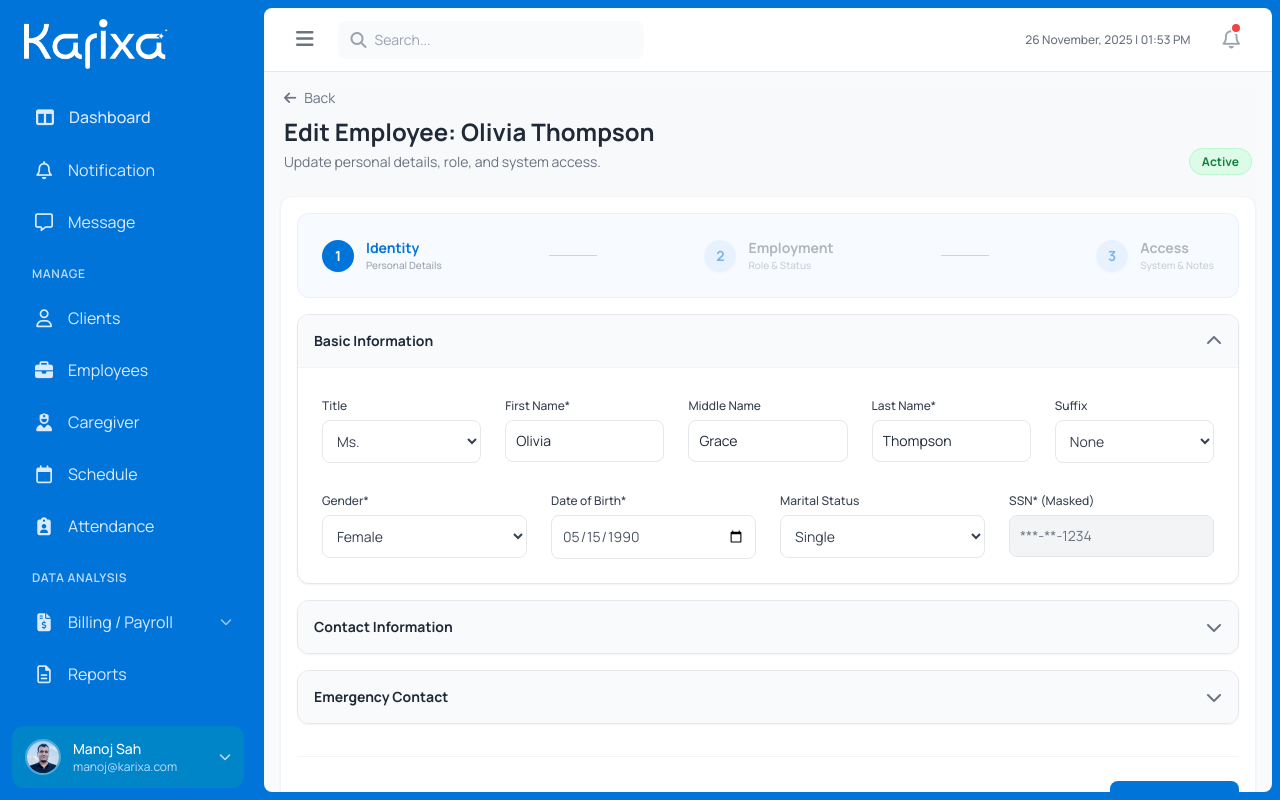
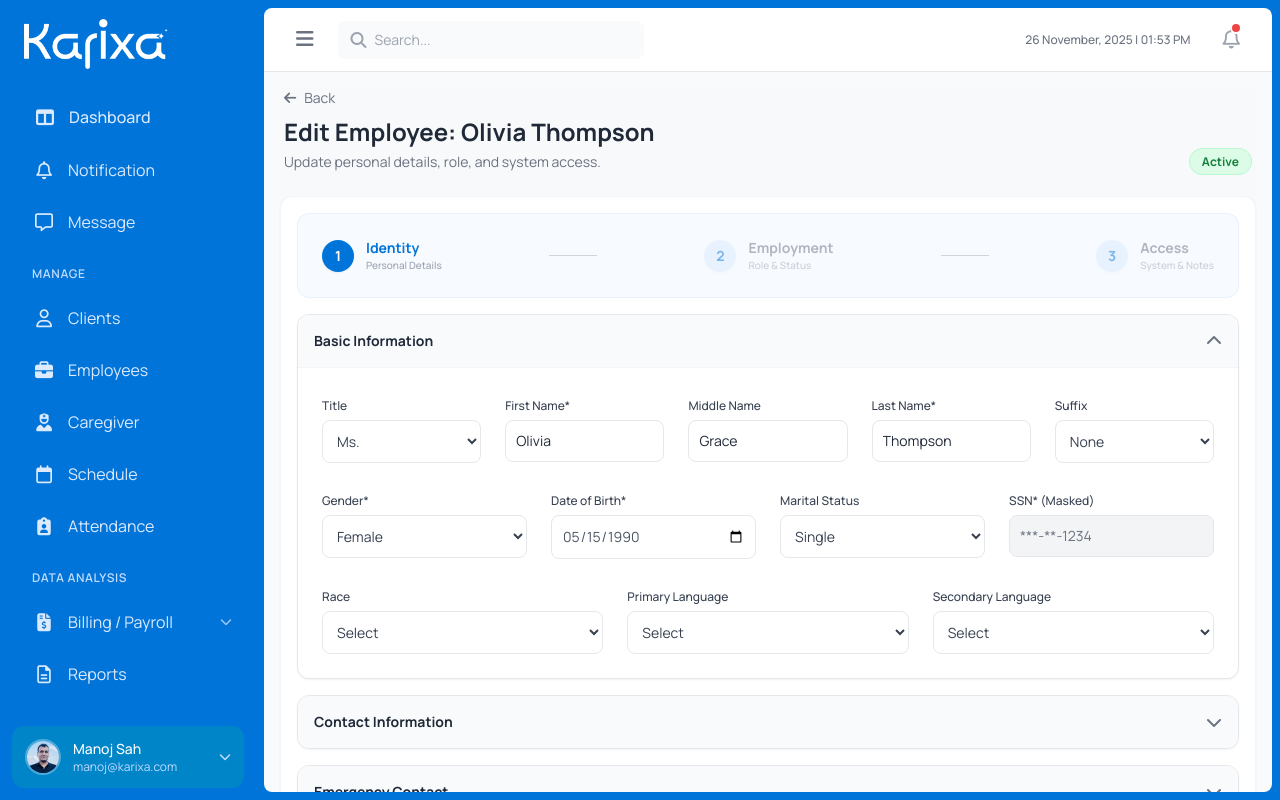
Before and after one commit to manozks/karixa-dashboard, a Next.js app: page /employees/1/edit in a window 1280 px wide. Built offline with nearby package versions, Linux system fonts and the light colour scheme.

Commit message:
pages updated

```diff
--- a/app/employees/[id]/edit/page.tsx
+++ b/app/employees/[id]/edit/page.tsx
@@ -169,11 +169,16 @@ export default function EditEmployeePage() {
                             <InputField label="Last Name*" defaultValue="Thompson" />
                             <SelectInput label="Suffix" options={["None", "Jr.", "Sr."]} defaultValue="None" />
                          </div>
-                         <div className="grid grid-cols-1 md:grid-cols-4 gap-6">
+                         <div className="grid grid-cols-1 md:grid-cols-4 gap-6 mb-6">
                             <SelectInput label="Gender*" options={["Female", "Male", "Other"]} defaultValue="Female" />
                             <DateInput label="Date of Birth*" defaultValue="1990-05-15" />
                             <SelectInput label="Marital Status" options={["Single", "Married", "Divorced"]} defaultValue="Single" />
                             <InputField label="SSN* (Masked)" defaultValue="***-**-1234" disabled />
+                         </div>
+                         <div className="grid grid-cols-1 md:grid-cols-3 gap-6">
+                             <SelectInput label="Race" options={["Asian", "American indian", "African American or Black", "Hispanic or Latino", "White or Caucasian", "European American", "Multiracial", "Native Hawaiian",  "Pacific Islander", "Unknown"]} />
+                             <SelectInput label="Primary Language" options={["English", "Mandarin", "Hindi", "Spanish", "French", "Modern Standard Arabic", "Portuguese", "Russian", "Bengali", "Urdu", "German", "Italian", "Japanese", "Nigerian Pidgin"]} />
+                             <SelectInput label="Secondary Language" options={["English", "Mandarin", "Hindi", "Spanish", "French", "Modern Standard Arabic", "Portuguese", "Russian", "Bengali", "Urdu", "German", "Italian", "Japanese", "Nigerian Pidgin"]} />
                          </div>
                       </Accordion>
 
--- a/app/employees/page.tsx
+++ b/app/employees/page.tsx
@@ -353,7 +353,7 @@ function AddEmployeeModal({ onClose }: { onClose: () => void }) {
                           <InputField label="Last Name*" placeholder="Doe" />
                           <SelectInput label="Suffix" options={["Jr.", "Sr.", "II", "III"]} />
                       </div>
-                      <div className="grid grid-cols-1 md:grid-cols-4 gap-4">
+                      <div className="grid grid-cols-1 md:grid-cols-4 gap-4 mb-4">
                           <SelectInput label="Gender*" options={["Male", "Female", "Other"]} />
                           <DateInput label="Date of Birth*" />
                           <SelectInput label="Marital Status" options={["Single", "Married", "Divorced"]} />
```
